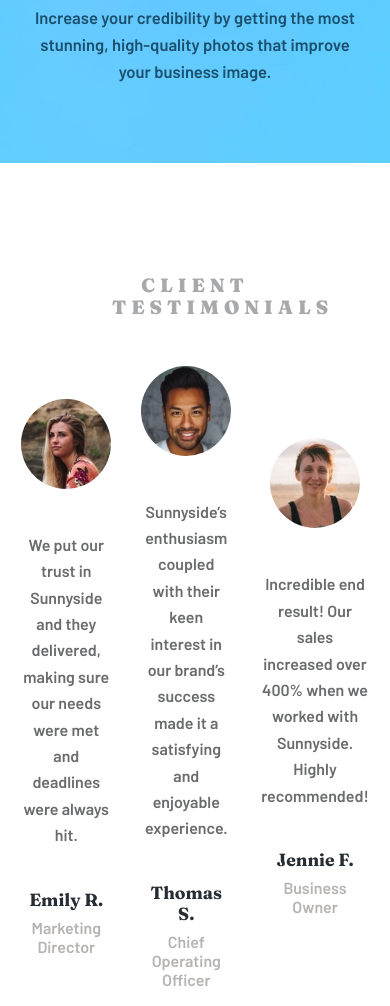
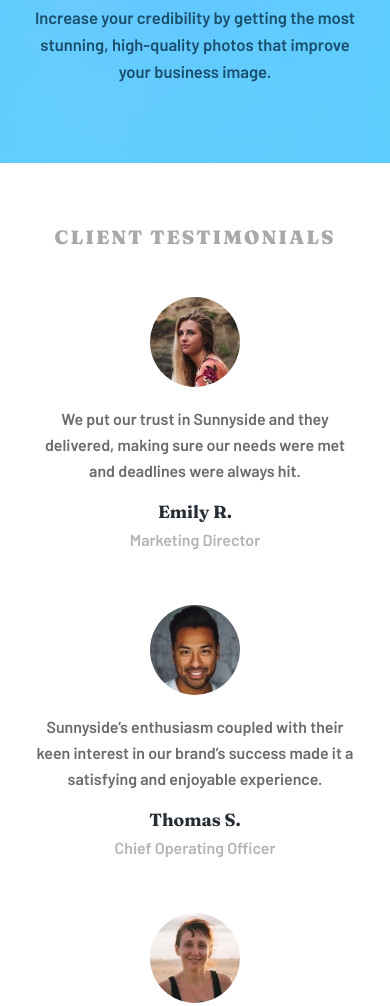
Before and after one commit to BlackFury117/Sunnyside-agency-landing-page-, a plain HTML site: page index.html in a window 390 px wide. Shown: the part 3471-4477 px from the top of the page. Drawn offline with Linux system fonts and the light colour scheme.

Commit message:
Finishing the 4th section's mobile view

```diff
--- a/scss/styles.scss
+++ b/scss/styles.scss
@@ -415,6 +415,34 @@ main{
         }
     }
 
+    @include mobile-view{
+        .fourth-section{
+            padding: 4rem 2rem 2rem 2rem;
+            margin-bottom: 0;
+
+            h4{
+                letter-spacing: 2px;
+            }
+
+            .fourth-container{
+                flex-wrap: wrap;
+                padding: 0;
+
+                .testimonials{
+                    margin-bottom: 3.5rem;
+
+                    .rounded-pic{
+                        margin-bottom: 1rem;
+                    }
+
+                    .mission{
+                        margin-bottom: 1rem;
+                    }
+                }
+            }
+        }
+    }
+
     /// FIFTH SECTION ///
 
     .fifth-section{
```
Also changed, not shown: dist/styles.css, 1 other file.
